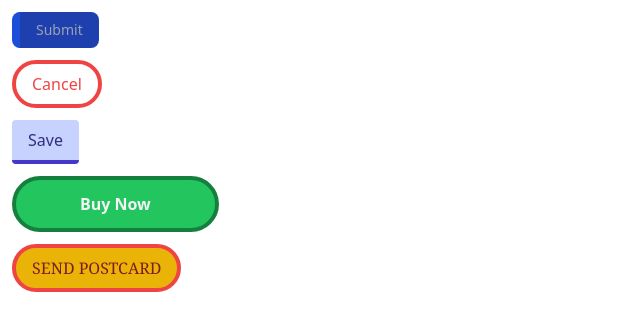
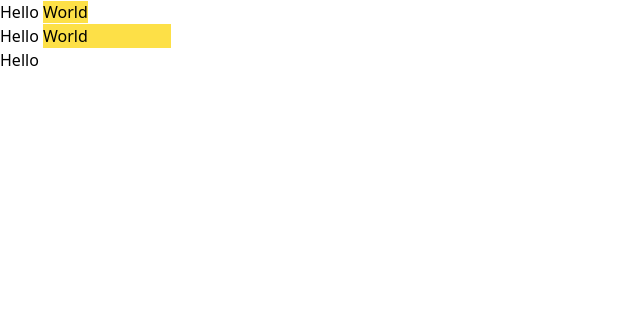
Before and after one commit to yomiaishida/Tailwind, a website: page index.html in a window 1280 px wide. Shown: the whole page, without its empty margins (0-640 px from the left). Drawn offline with Linux system fonts and the light colour scheme.

Commit message:
Display modes

```diff
--- a/index.html
+++ b/index.html
@@ -7,16 +7,10 @@
   <!-- <script src="https://cdn.tailwindcss.com"></script> -->
 </head>
 <body class="">
-  <div class="m-3"><button class="bg-blue-800 rounded-lg border-blue-700 border-l-8 py-2 px-4 text-gray-400 text-sm">Submit</button></div>
+  <div>Hello <div class="bg-yellow-300 w-32 h-6 inline">World</div></div>
 
-  <div class="m-3"><button class="text-red-500 border-red-500 rounded-full border-4 py-2 px-4">Cancel</button></div>
+  <div>Hello <div class="bg-yellow-300 w-32 h-6 inline-block">World</div></div>
 
-  <div class="m-3"><button class="bg-indigo-200 border-b-4 rounded text-indigo-900 border-indigo-700 py-2 px-4">Save</button></div>
-
-  <div class="m-3"><button class="bg-green-500 border-4 rounded-full font-bold text-gray-100 border-green-700 py-3 px-16">Buy Now</button></div>
-
-  <div class="m-3"><button class="font-serif uppercase rounded-full px-4 bg-yellow-500 text-red-900 py-2 border-4 border-red-500">Send Postcard</button></div>
-
-
+  <div>Hello <div class="bg-yellow-300 w-32 h-6 inline-block hidden">World</div></div>
 </body>
 </html>
```
Also changed, not shown: dist/output.css.
